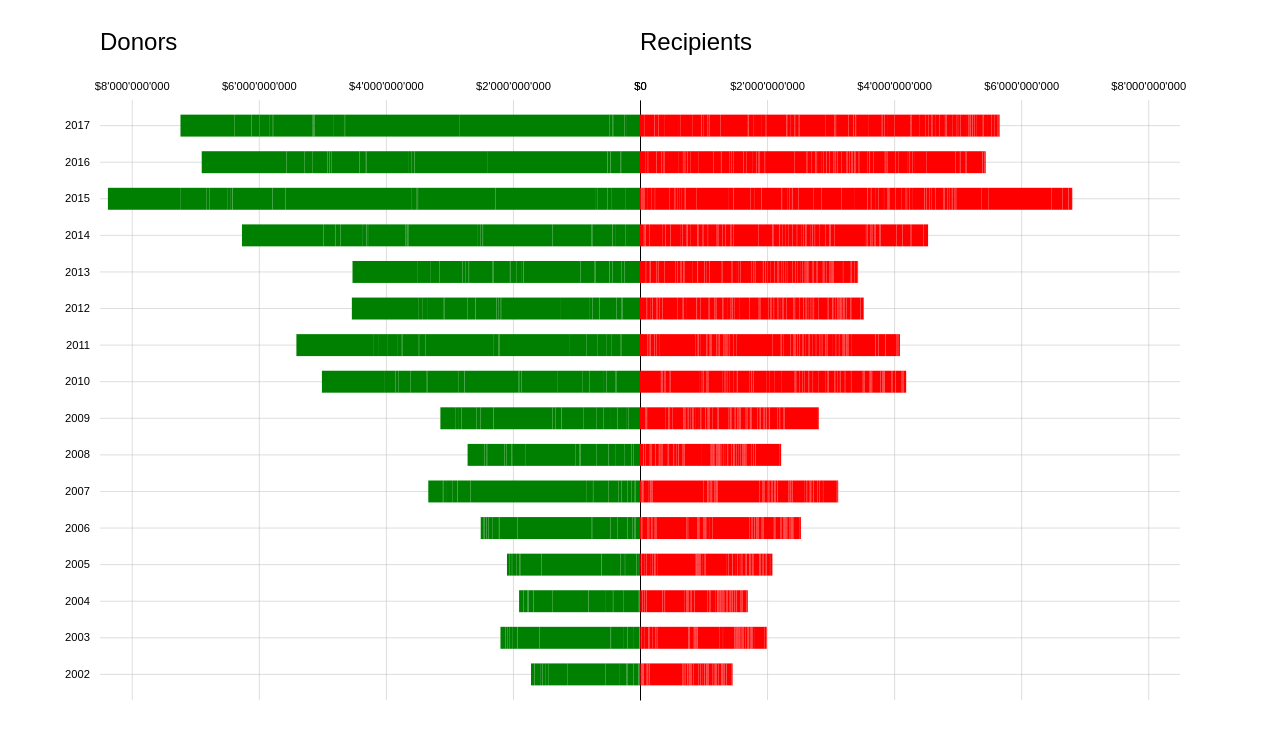
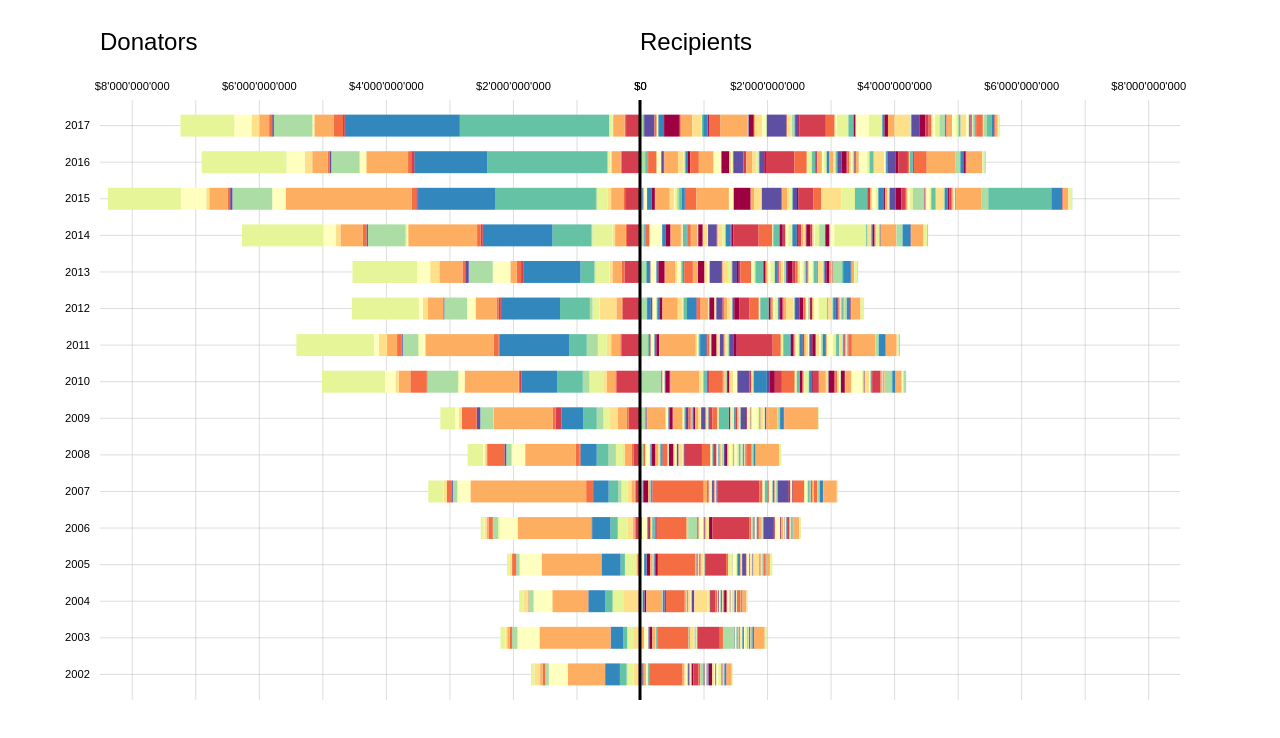
Before and after one commit to fabjeck/d3-data-visualization, a website built with webpack: page src/index.html in a window 1280 px wide. Built offline with nearby package versions, Linux system fonts and the light colour scheme.

Commit message:
stack coloring

```diff
--- a/src/scripts/d3/index.js
+++ b/src/scripts/d3/index.js
@@ -28,7 +28,7 @@ const setupDiagram = (data, wrapper) => {
     left: 100,
   };
   const locale = {
-    decimal: ',',
+    decimal: '.',
     thousands: '\'',
     grouping: [3],
     currency: ['$', ''],
@@ -61,11 +61,12 @@ const setupDiagram = (data, wrapper) => {
   const xAxisLeft = (g) => g
     .attr('transform', `translate(0, ${margin.top})`)
     .call(d3.axisTop(xScaleLeft)
-      .ticks(5)
+      .ticks(10)
       .tickFormat(d3.format('$,'))
       .tickSize(0)
       .tickPadding(10))
     .call(() => g.select('.domain').remove())
+    .call(() => g.selectAll('.tick:nth-child(even) text').remove())
     .call(() => g.selectAll('.tick line')
       .attr('y1', height - margin.top - margin.bottom))
     .call(() => g.append('text')
@@ -74,16 +75,17 @@ const setupDiagram = (data, wrapper) => {
       .attr('x', xScaleLeft(xValue()))
       .attr('y', -margin.top / 2)
       .attr('class', 'roles-title')
-      .text('Donors'));
+      .text('Donators'));
 
   const xAxisRight = (g) => g
     .attr('transform', `translate(0, ${margin.top})`)
     .call(d3.axisTop(xScaleRight)
-      .ticks(5)
+      .ticks(10)
       .tickFormat(d3.format('$,'))
       .tickSize(0)
       .tickPadding(10))
     .call(() => g.select('.domain').remove())
+    .call(() => g.selectAll('.tick:nth-child(even) text').remove())
     .call(() => g.selectAll('.tick line')
       .attr('y1', height - margin.top - margin.bottom))
     .call(() => g.append('text')
@@ -111,15 +113,16 @@ const setupDiagram = (data, wrapper) => {
     .call(d3.axisLeft(yScale)
       .tickSize(0)
       .tickPadding(10))
-    .call(() => g.select('.domain')
-      .attr('transform', `translate(${width / 2},0)`))
-    .call(() => g.selectAll('.tick')
-      .data(yValues())
+    .call(() => g.select('.domain').remove())
+    .call(() => g.selectAll('.tick').data(yValues())
       .attr('transform', (year) => `translate(${margin.left}, ${yScale(year) + (yScale.bandwidth() / 2)})`))
-    .call(() => g.selectAll('.tick line')
-      .attr('x1', width - margin.left - margin.right));
+    .call(() => g.selectAll('.tick line').attr('x1', width - margin.left - margin.right));
 
   /* STACKED CHARTS */
+
+  const colors = d3.scaleOrdinal()
+    .domain([getProps([].concat(data.donors, data.recipients), 'country')])
+    .range(d3.schemeSpectral[11]);
 
   const seriesLeft = d3.stack()
     .keys(getProps(data.donors, 'country'))(donors);
@@ -131,7 +134,7 @@ const setupDiagram = (data, wrapper) => {
     .selectAll('g')
     .data(seriesLeft)
     .join('g')
-    .attr('fill', 'green')
+    .attr('fill', (d) => colors(d.key))
     .selectAll('rect')
     .data((d) => d)
     .join('rect')
@@ -144,7 +147,7 @@ const setupDiagram = (data, wrapper) => {
     .selectAll('g')
     .data(seriesRight)
     .join('g')
-    .attr('fill', 'red')
+    .attr('fill', (d) => colors(d.key))
     .selectAll('rect')
     .data((d) => d)
     .join('rect')
@@ -152,6 +155,14 @@ const setupDiagram = (data, wrapper) => {
     .attr('y', (d) => yScale(d.data.year))
     .attr('width', (d) => xScaleRight(d[1]) - xScaleRight(d[0]) || 0)
     .attr('height', yScale.bandwidth());
+
+  /* SEPARATOR */
+
+  const verticalSeparator = (g) => g
+    .attr('class', 'separator')
+    .attr('y1', margin.top)
+    .attr('y2', height - margin.bottom)
+    .attr('transform', `translate(${xScaleLeft(0)}, 0)`);
 
   /* CREATE CHART */
 
@@ -175,6 +186,9 @@ const setupDiagram = (data, wrapper) => {
   svg.append('g')
     .call(chartRight);
 
+  svg.append('line')
+    .call(verticalSeparator);
+
   return svg.node();
 };
 
--- a/src/styles/main.scss
+++ b/src/styles/main.scss
@@ -24,3 +24,8 @@ body {
     stroke-width: 0.5;
   }
 }
+
+line.separator {
+  stroke: #000000;
+  stroke-width: 3;
+}
```
